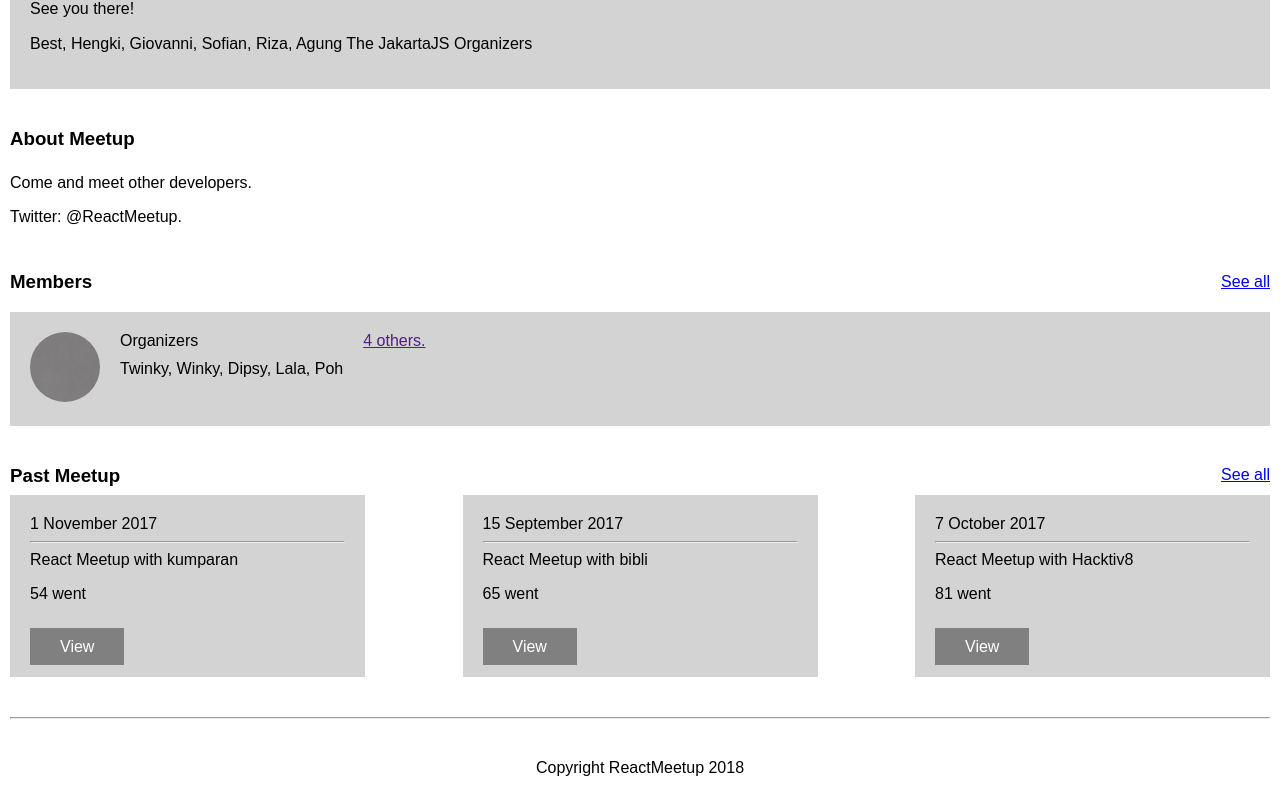
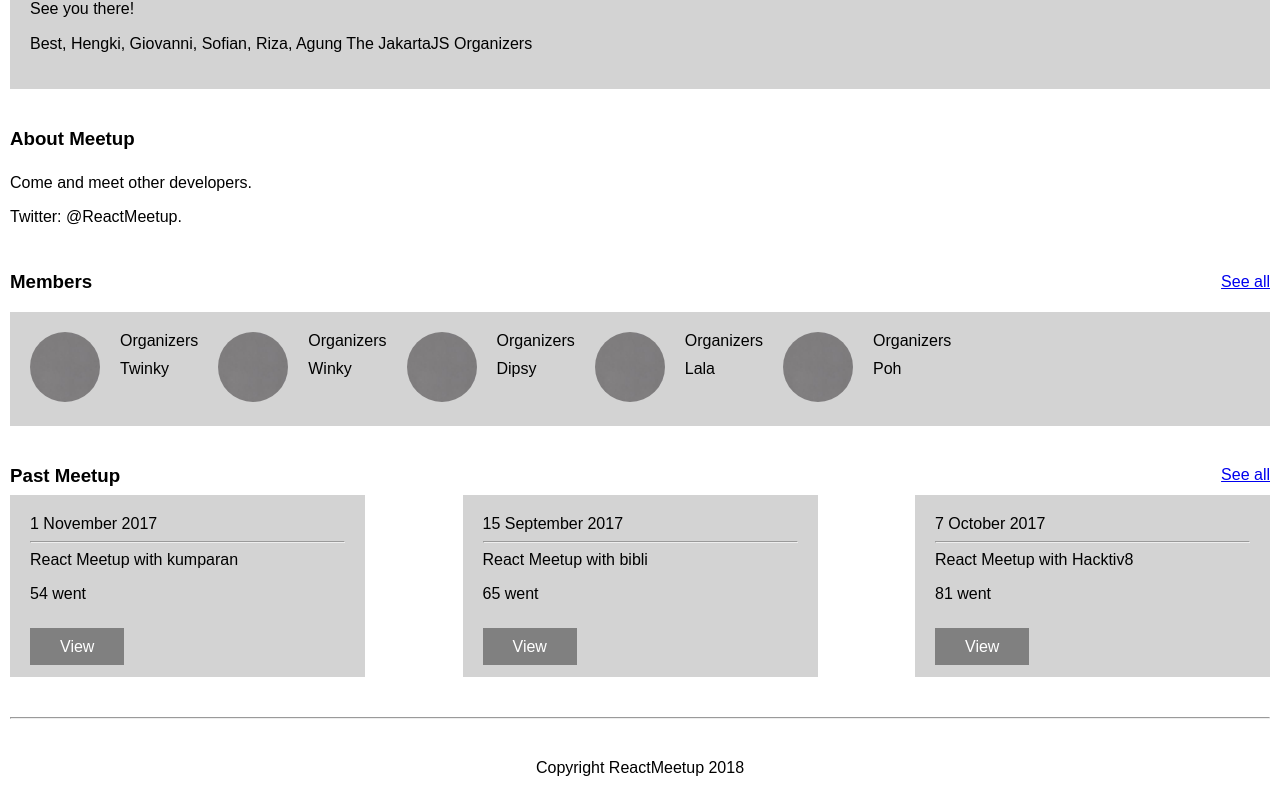
Before and after one commit to rickynugroho/qtemu_react_class_project, a React (Create React App) app: page / in a window 1280 px wide. Shown: the part 607-1414 px from the top of the page. Built offline with nearby package versions, Linux system fonts and the light colour scheme.

Commit message:
Set member to array

```diff
--- a/src/App.js
+++ b/src/App.js
@@ -24,7 +24,23 @@ class App extends Component {
         location: 'Jakarta, Indonesia',
         numberOfMembers: '796',
         headOrganizer: 'Hacktiv8',
-        memberOrganizer: 'Twinky, Winky, Dipsy, Lala, Poh',
+        memberOrganizer: [
+          {
+            name: 'Twinky',
+          },
+          {
+            name: 'Winky',
+          },
+          {
+            name: 'Dipsy',
+          },
+          {
+            name: 'Lala',
+          },
+          {
+            name: 'Poh',
+          },
+        ],
       },
       twitter: '@ReactMeetup',
       hashTag: '#reactmeetup',
@@ -153,15 +169,19 @@ class App extends Component {
         </SectionWithBackground>
 
         <SectionWithBackground title="Members" sectionClassName="member-list grey-section" rightContent={<Link text="See all" className="section-right-content" />}>
-          <DivText className="member-section">
+          {this.state.info.memberOrganizer.map((member, index) => {
+            return (
+              <DivText className="member-section" key={index}>
                 <DivText className="photo-member">
                   <Image src="img/grey.jpg" alt="member-pic" />
                 </DivText>
                 <DivText className="profile-member">
                   <DivText>Organizers</DivText>
-              <DivText>{this.state.info.memberOrganizer}</DivText>
+                  <DivText>{member.name}</DivText>
                 </DivText>
               </DivText>
+            );
+          })}
 
           {/* <DivText className="photo-member">
             <Image src="img/grey.jpg" alt="member-pic" />
@@ -171,9 +191,9 @@ class App extends Component {
             <DivText>Adhy Wiranata</DivText>
           </DivText> */}
 
-          <DivText className="member-section">
+          {/* <DivText className="member-section">
             <a href="">4 others.</a>
-          </DivText>
+          </DivText> */}
         </SectionWithBackground>
 
         <SectionWithBackground title="Past Meetup" sectionClassName="white-section" rightContent={<Link text="See all" className="section-right-content" />}>
```
Lines whose indentation alone changed are shown as unchanged.
